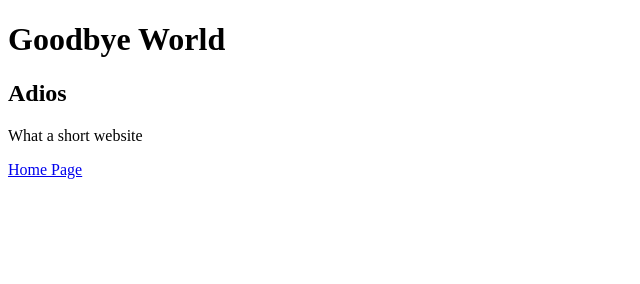
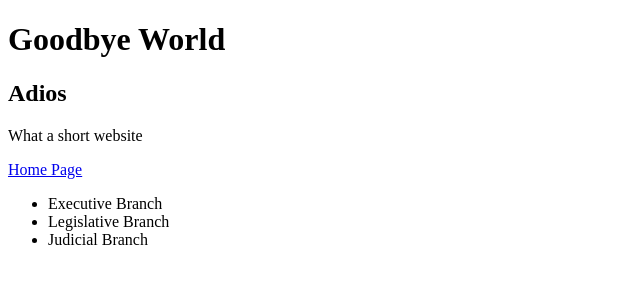
Before and after one commit to jlgallegosq/jose-simple-website, a plain HTML site: page goodbye.html in a window 1280 px wide. Shown: the whole page, without its empty margins (0-640 px from the left). Drawn offline with Linux system fonts and the light colour scheme.

Commit message:
bullet points

```diff
--- a/goodbye.html
+++ b/goodbye.html
@@ -8,4 +8,9 @@
 <p> What a short website </p>
 
 </body> <a href="index.html"> Home Page </a>
+<ul>
+	<li> Executive Branch </li>
+	<li> Legislative Branch </li>
+	<li> Judicial Branch </li>
+</ul>
 </html>
```
Also changed, not shown: index.html (+5 -0 lines).
